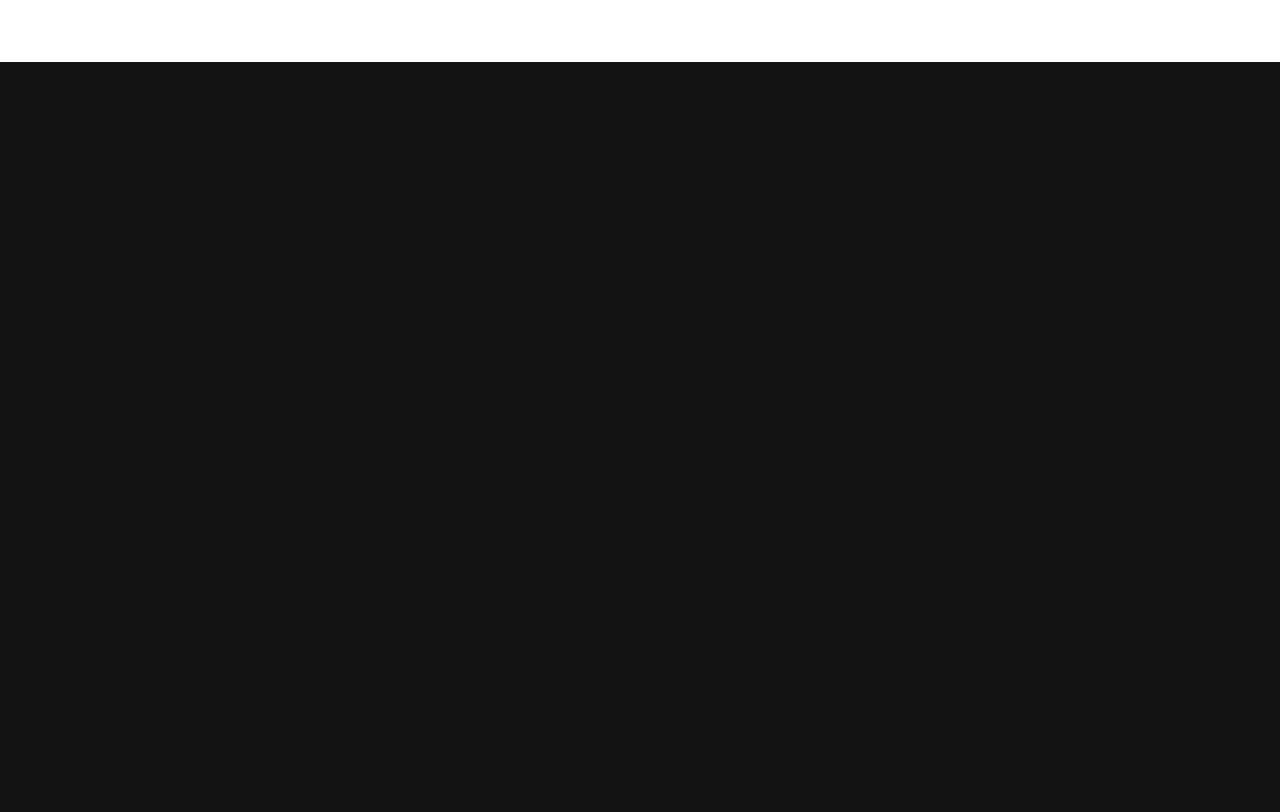
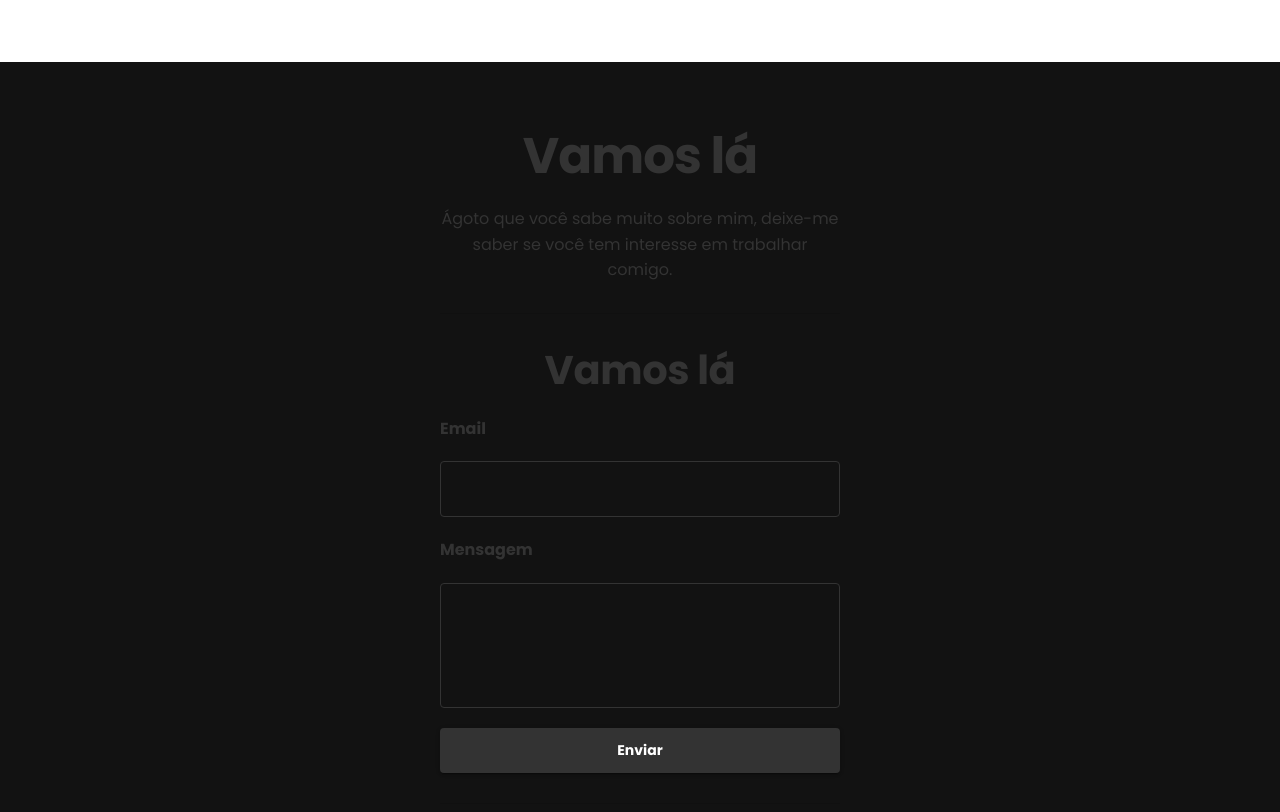
Before and after one commit to Scriblet/portfolio-2025, a React (Vite) app: page / in a window 1280 px wide. Shown: the part 4041-4853 px from the top of the page. Before the commit the page ends 4103 px from the top, so only its background shows below. Built offline with nearby package versions, Linux system fonts and the light colour scheme.

Commit message:
feat(wip): criação de form de email

```diff
--- a/src/App.tsx
+++ b/src/App.tsx
@@ -1,5 +1,6 @@
 import Experience from "./pages/experience/experience";
 import PhilosophyBanner from "./pages/filosofia/filosofia";
+import ContactForm from "./pages/formContact/contactForm";
 import GithubBanner from "./pages/github/github";
 import Header from "./pages/header";
 import Presentation from "./pages/presentation";
@@ -22,6 +23,7 @@ export default function App() {
         <PhilosophyBanner />
         <SkillsSection />
         <GithubBanner />
+        <ContactForm />
       </div>
     </div>
   );
--- /dev/null
+++ b/src/pages/formContact/contactForm.tsx
@@ -0,0 +1,182 @@
+import { useState } from "react";
+import { Box, TextField, Button, Typography, Divider } from "@mui/material";
+import { motion } from "framer-motion";
+
+const ContactForm = () => {
+  const [email, setEmail] = useState<string>("");
+  const [message, setMessage] = useState<string>("");
+  const [isSubmitting, setIsSubmitting] = useState<boolean>(false);
+
+  // Substitua pelo seu webhook do Discord
+  const DISCORD_WEBHOOK: string =
+    "https://discord.com/api/webhooks/SEU_WEBHOOK_AQUI";
+
+  const handleSubmit = async (e: React.FormEvent): Promise<void> => {
+    e.preventDefault();
+    setIsSubmitting(true);
+
+    try {
+      const response = await fetch(DISCORD_WEBHOOK, {
+        method: "POST",
+        headers: {
+          "Content-Type": "application/json",
+        },
+        body: JSON.stringify({
+          content: `Nova mensagem de: ${email}\nMensagem: ${message}`,
+        }),
+      });
+
+      if (response.ok) {
+        setEmail("");
+        setMessage("");
+      }
+    } catch (error) {
+      console.error("Error:", error);
+    } finally {
+      setIsSubmitting(false);
+    }
+  };
+
+  return (
+    <Box
+      component={motion.div}
+      initial={{ opacity: 0 }}
+      animate={{ opacity: 1 }}
+      sx={{
+        maxWidth: "400px",
+        margin: "0 auto",
+        fontFamily: "Arial, sans-serif",
+        color: "#333",
+      }}
+    >
+      <Typography
+        variant="h1"
+        sx={{
+          fontSize: "24px",
+          fontWeight: "bold",
+          textAlign: "center",
+          marginBottom: "20px",
+        }}
+      >
+        Vamos lá
+      </Typography>
+
+      <Typography
+        sx={{
+          fontSize: "16px",
+          marginBottom: "30px",
+          textAlign: "center",
+        }}
+      >
+        Ágoto que você sabe muito sobre mim, deixe-me saber se você tem
+        interesse em trabalhar comigo.
+      </Typography>
+
+      <Divider sx={{ marginBottom: "30px" }} />
+
+      <Typography
+        variant="h2"
+        sx={{
+          fontSize: "24px",
+          fontWeight: "bold",
+          textAlign: "center",
+          marginBottom: "20px",
+        }}
+      >
+        Vamos lá
+      </Typography>
+
+      <Box
+        component="form"
+        onSubmit={handleSubmit}
+        sx={{
+          display: "flex",
+          flexDirection: "column",
+          gap: "20px",
+        }}
+      >
+        <Typography
+          sx={{
+            fontWeight: "bold",
+            fontSize: "16px",
+          }}
+        >
+          Email
+        </Typography>
+
+        <TextField
+          variant="outlined"
+          fullWidth
+          value={email}
+          onChange={(e: React.ChangeEvent<HTMLInputElement>) =>
+            setEmail(e.target.value)
+          }
+          sx={{
+            "& .MuiOutlinedInput-root": {
+              "& fieldset": {
+                borderColor: "#333",
+              },
+              "&:hover fieldset": {
+                borderColor: "#555",
+              },
+            },
+          }}
+        />
+
+        <Typography
+          sx={{
+            fontWeight: "bold",
+            fontSize: "16px",
+          }}
+        >
+          Mensagem
+        </Typography>
+
+        <TextField
+          variant="outlined"
+          multiline
+          rows={4}
+          fullWidth
+          value={message}
+          onChange={(e: React.ChangeEvent<HTMLInputElement>) =>
+            setMessage(e.target.value)
+          }
+          sx={{
+            "& .MuiOutlinedInput-root": {
+              "& fieldset": {
+                borderColor: "#333",
+              },
+              "&:hover fieldset": {
+                borderColor: "#555",
+              },
+            },
+          }}
+        />
+
+        <Button
+          type="submit"
+          variant="contained"
+          disabled={isSubmitting}
+          sx={{
+            backgroundColor: "#333",
+            color: "#fff",
+            padding: "10px 20px",
+            fontWeight: "bold",
+            "&:hover": {
+              backgroundColor: "#555",
+            },
+          }}
+          component={motion.button}
+          whileHover={{ scale: 1.02 }}
+          whileTap={{ scale: 0.98 }}
+        >
+          {isSubmitting ? "Enviando..." : "Enviar"}
+        </Button>
+      </Box>
+
+      <Divider sx={{ margin: "30px 0" }} />
+    </Box>
+  );
+};
+
+export default ContactForm;
```
